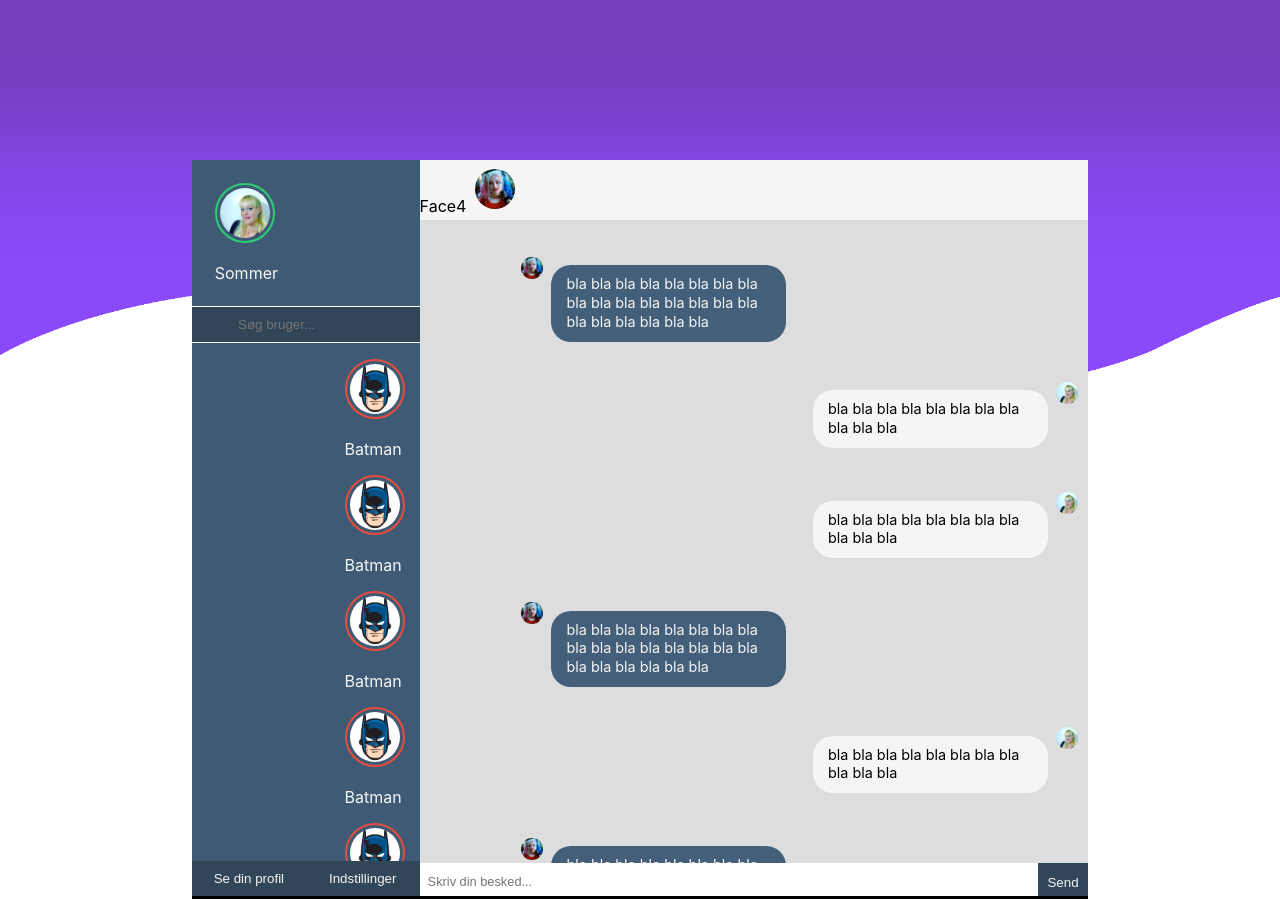
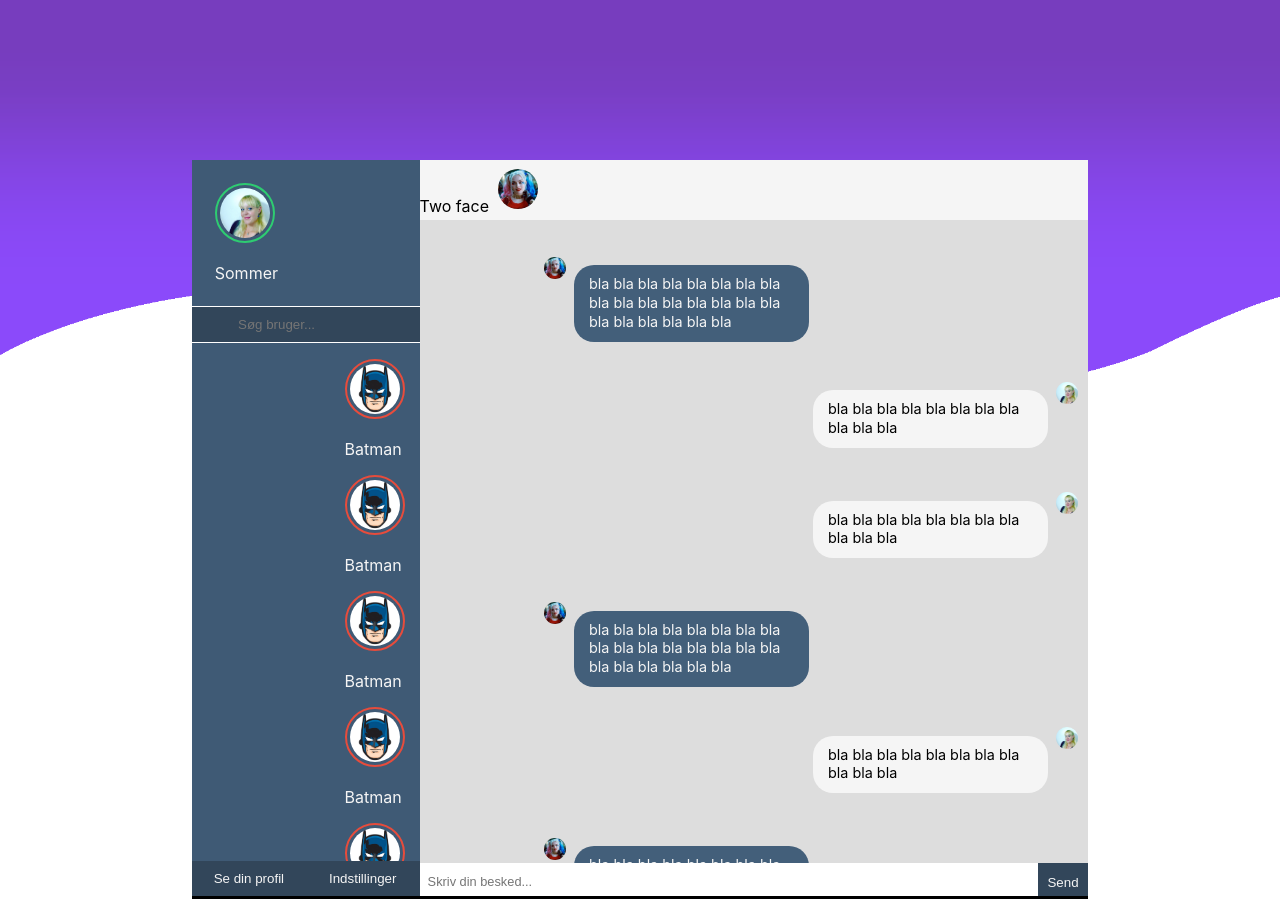
Before and after one commit to sumikuart/praktiskwebChatsideFrontend, a React (Create React App) app: page / in a window 1280 px wide. Built offline with nearby package versions, Linux system fonts and the light colour scheme.

Commit message:
Update chatsite.js

```diff
--- a/src/components/chatsite.js
+++ b/src/components/chatsite.js
@@ -3,6 +3,7 @@ import Baggrundchat from '../img/baggrundchat.png'
 import Face from '../img/face.jpg'
 import Face2 from '../img/face2.jpg'
 import Face4 from '../img/face4.jpg'
+
 
 
 export default class Chatsite extends Component {
@@ -18,7 +19,7 @@ return (
             <div id="profile">
                 <div className="wrap">
                     <img id="profile-img" src={Face} className="status-online" alt="" />
-                    <p>Sommer</p>
+                    <p className="name">Sommer</p>
 
                     <div id="status-muligheder">
                         <ul>
@@ -145,7 +146,7 @@ return (
 
             <div className="content-profile">
                 <img src={Face4} alt="" />
-                <p>Face4</p>
+                <p>Two face</p>
             </div>
 
             <div className="messages">
```
